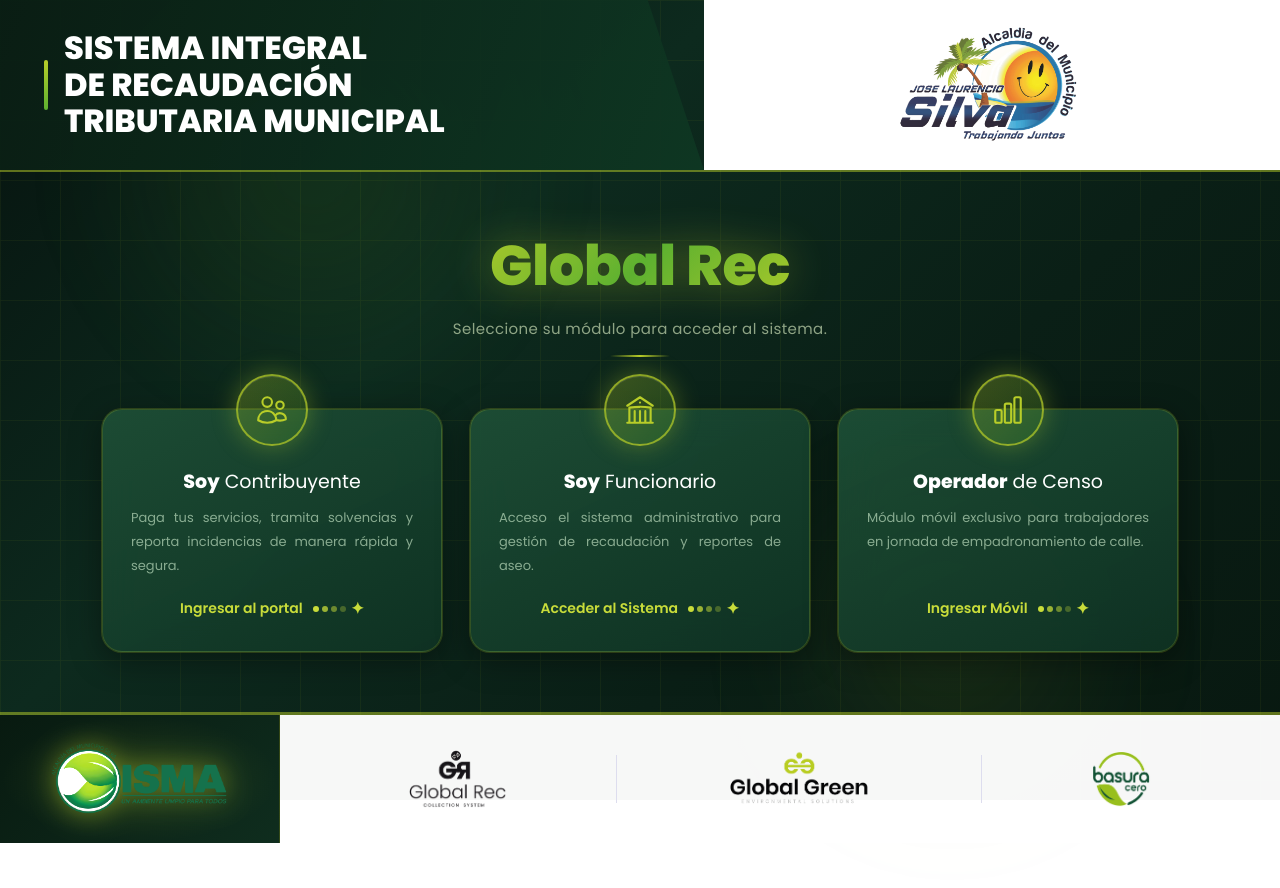
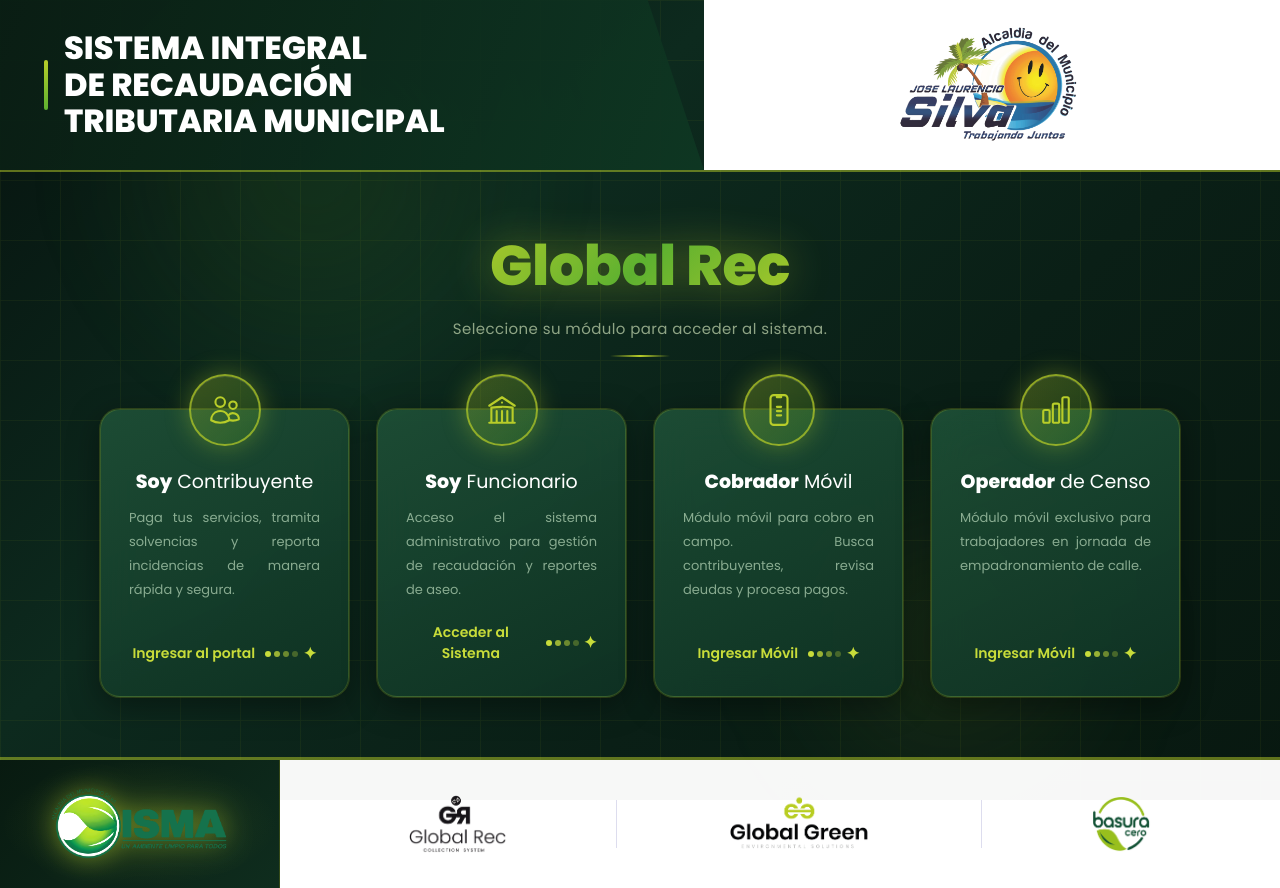
Before and after one commit to aseomunicipiosilva-ai/globaltucacas1, a Next.js app: page / in a window 1280 px wide. Before the commit the page ends 843 px from the top, so only its background shows below. Built offline with nearby package versions, Linux system fonts and the light colour scheme.

Commit message:
feat: agregar tarjeta Cobrador Movil en pagina de inicio

```diff
--- a/src/app/page.tsx
+++ b/src/app/page.tsx
@@ -113,6 +113,7 @@
           gap: 28px;
           width: 100%; max-width: 1080px; justify-content: center;
         }
+        .cards-grid-4 { grid-template-columns: repeat(4, minmax(200px, 280px)); }
         .cards-grid-3 { grid-template-columns: repeat(3, minmax(240px, 340px)); }
         .cards-grid-2 { grid-template-columns: repeat(2, minmax(260px, 380px)); }
         .cards-grid-1 { grid-template-columns: minmax(300px, 420px); }
@@ -185,6 +186,7 @@
           .center { padding: 36px 20px 44px; }
           .section-title { margin-bottom: 40px; }
 
+          .cards-grid-4,
           .cards-grid-3,
           .cards-grid-2 { grid-template-columns: 1fr; max-width: 420px; }
           .cards-grid-1 { grid-template-columns: 1fr; max-width: 420px; }
@@ -237,7 +239,7 @@
             <div className="title-line" />
           </div>
 
-          <div className={`cards-grid ${showContribuyente && showWorkers ? 'cards-grid-3' : showWorkers ? 'cards-grid-2' : 'cards-grid-1'}`}>
+          <div className={`cards-grid ${showContribuyente && showWorkers ? 'cards-grid-4' : showWorkers ? 'cards-grid-3' : 'cards-grid-1'}`}>
 
             {showContribuyente && (
               <Link href="/portal" className="card">
@@ -262,6 +264,19 @@
                 <h3 className="card-title"><b style={{ fontWeight:800 }}>Soy</b>{' '}<span style={{ fontWeight:400 }}>Funcionario</span></h3>
                 <p className="card-desc">Acceso el sistema administrativo para gestión de recaudación y reportes de aseo.</p>
                 <DotRow label="Acceder al Sistema" />
+              </Link>
+            )}
+
+            {showWorkers && (
+              <Link href="/admin/cobro-movil" className="card">
+                <div className="icon-bubble">
+                  <svg width="34" height="34" fill="none" viewBox="0 0 24 24" stroke="#B8CD29" strokeWidth="1.5">
+                    <path strokeLinecap="round" strokeLinejoin="round" d="M10.5 1.5H8.25A2.25 2.25 0 006 3.75v16.5a2.25 2.25 0 002.25 2.25h7.5A2.25 2.25 0 0018 20.25V3.75a2.25 2.25 0 00-2.25-2.25H13.5m-3 0V3h3V1.5m-3 0h3m-3 8.25h3m-3 3h3m-3 3h3" />
+                  </svg>
+                </div>
+                <h3 className="card-title"><b style={{ fontWeight:800 }}>Cobrador</b>{' '}<span style={{ fontWeight:400 }}>Móvil</span></h3>
+                <p className="card-desc">Módulo móvil para cobro en campo. Busca contribuyentes, revisa deudas y procesa pagos.</p>
+                <DotRow label="Ingresar Móvil" />
               </Link>
             )}
 
```
